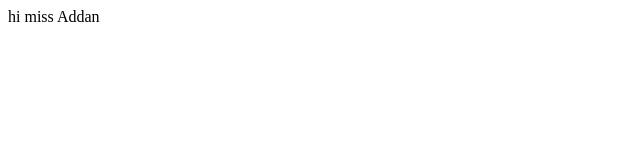
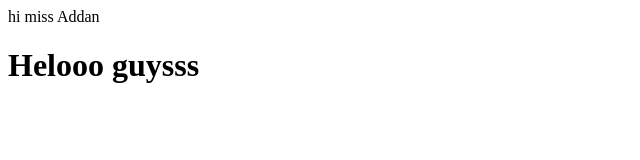
Before and after one commit to Addan-Ubaid/practice, a plain HTML site: page index.html in a window 1280 px wide. Shown: the whole page, without its empty margins (0-640 px from the left). Drawn offline with Linux system fonts and the light colour scheme.

Commit message:
greeting

```diff
--- a/index.html
+++ b/index.html
@@ -1 +1,2 @@
 <p>hi miss Addan</p>
+<h1>Helooo guysss</h1>
```
